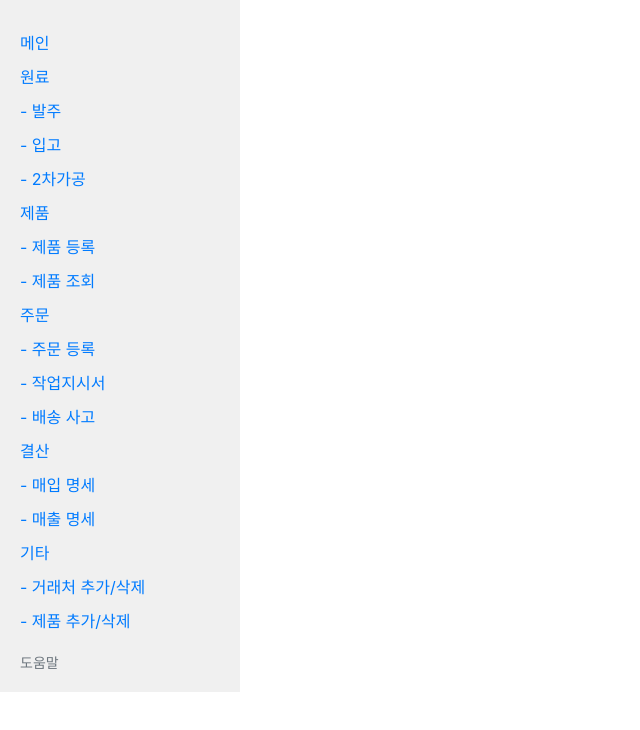
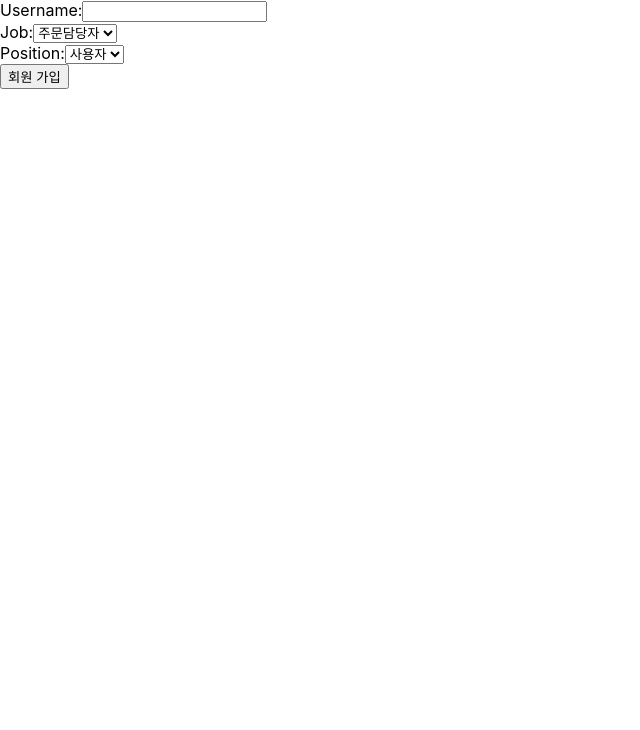
Before and after one commit to HIZENBERK/ai_bench, a React (Create React App) app in the folder meat/: page /signup in a window 1280 px wide. Shown: the top 730 px of the page, without its empty margins (0-640 px from the left). Built offline with nearby package versions, Linux system fonts and the light colour scheme.

Commit message:
로그인, 회원가입 서버와 연동

```diff
--- a/meat/package.json
+++ b/meat/package.json
@@ -6,6 +6,7 @@
     "@testing-library/jest-dom": "^5.17.0",
     "@testing-library/react": "^13.4.0",
     "@testing-library/user-event": "^13.5.0",
+    "axios": "^1.7.2",
     "chart.js": "^4.4.3",
     "react": "^18.3.1",
     "react-chartjs-2": "^5.2.0",
--- a/meat/src/App.js
+++ b/meat/src/App.js
@@ -8,6 +8,7 @@ import ProcurementPage from "./ProcurementPage";
 import IncomingPage from "./IncomingPage";
 import ProcessingPage from "./ProcessingPage";
 import RegisterPage from "./RegisterPage";
+import Signup from "./Signup";
 
 
 const App = () => {
@@ -15,6 +16,7 @@ const App = () => {
         <Router>
             <Routes>
                 <Route path="/" element={<LoginPage />} />
+                <Route path="/signup" element={<Signup />} />
                 <Route path="/*" element={<Menu />}>
                     <Route path="main" element={<Main />} />
                     <Route path="raw-material/procurement" element={<ProcurementPage />} />
--- a/meat/src/Login.js
+++ b/meat/src/Login.js
@@ -1,34 +1,63 @@
 // src/Login.js
 import React, { useState } from 'react';
 import { useNavigate } from 'react-router-dom';
+import axios from "axios";
+
+
 
 const Login = () => {
-    const [employeeId, setEmployeeId] = useState('');
+    const [empNo, setEmpNo] = useState('');
     const [password, setPassword] = useState('');
+    const [error, setError] = useState('');
+    const [success, setSuccess] = useState('');
     const navigate = useNavigate();
-
-    const handleLogin = () => {
+    const handleLogin =  async (e) => {
         // 로그인 로직을 여기에 추가할 수 있습니다.
         // 예: API 요청을 통해 사번과 비밀번호를 확인
+        e.preventDefault();
+        setError('');
+        setSuccess('');
+        if (empNo && password) {
+            try {
+                const response = await axios.post('http://localhost:8000/api/login/', {
+                    empNo,
+                    password
+                });
 
-        // 여기서는 단순히 메인 페이지로 이동하는 예시를 보여드립니다.
-        if (employeeId && password) {
-            navigate('/main');
+                localStorage.setItem('access_token', response.data.access);
+                localStorage.setItem('refresh_token', response.data.refresh);
+                setSuccess(`Logged in successfully! Welcome ${response.data.username}`);
+                navigate('/main')
+            } catch (error) {
+                if (error.response) {
+                    // 서버가 4xx 혹은 5xx 응답을 보냈을 경우
+                    setError(error.response.data.error || 'An error occurred.');
+                } else if (error.request) {
+                    // 요청이 전송되었으나 응답이 없을 경우
+                    setError('No response from server.');
+                } else {
+                    // 요청 설정 중에 문제가 발생한 경우
+                    setError('An error occurred on settings');
+                }
+            }
         } else {
             alert('사번과 비밀번호를 입력하세요.');
         }
     };
-
+    const handleSignupNavigation = () => {
+        navigate('/signup');
+    };
     return (
-        <div style={{ textAlign: 'center', marginTop: '50px' }}>
+        <div style={{textAlign: 'center', marginTop: '50px'}}>
             <h2>로그인</h2>
+            <form onSubmit={handleLogin}>
                 <div>
                     <input
+                        placeholder="사번"
                         type="text"
-                    placeholder="사번"
-                    value={employeeId}
-                    onChange={(e) => setEmployeeId(e.target.value)}
-                    style={{ padding: '10px', margin: '10px', width: '200px' }}
+                        value={empNo}
+                        style={{padding: '10px', margin: '10px', width: '200px'}}
+                        onChange={(e) => setEmpNo(e.target.value)}
                     />
                 </div>
                 <div>
@@ -36,13 +65,15 @@ const Login = () => {
                         type="password"
                         placeholder="비밀번호"
                         value={password}
+                        style={{padding: '10px', margin: '10px', width: '200px'}}
                         onChange={(e) => setPassword(e.target.value)}
-                    style={{ padding: '10px', margin: '10px', width: '200px' }}
                     />
                 </div>
-            <div>
-                <button onClick={handleLogin} style={{ padding: '10px 20px' }}>로그인</button>
-            </div>
+                <button type="submit" style={{padding: '10px 20px'}}>로그인</button>
+            </form>
+            {error && <div style={{color: 'red'}}>{error}</div>}
+            {success && <div style={{color: 'green'}}>{success}</div>}
+            <button onClick={handleSignupNavigation}>회원가입</button>
         </div>
     );
 };
--- a/meat/src/Main.js
+++ b/meat/src/Main.js
@@ -106,15 +106,13 @@ const Main = () => (
         </div>
         <div className="Main-container">
             <div className="item">
+
+            </div>
+            <div className="item">
                 <DataTable
                     headers={headers}
                     items={items} /* items props 보내기 */
                 />
-            </div>
-            <div className="item">
-                <PieChart
-                    data={data}
-                    labels={labels} />
             </div>
         </div>
     </div>
--- /dev/null
+++ b/meat/src/Signup.js
@@ -0,0 +1,77 @@
+// src/Login.js
+import React, { useState } from 'react';
+// import { useNavigate } from 'react-router-dom';
+import axios from "axios";
+
+
+
+const Signup = () => {
+    const [username, setUsername] = useState('');
+    const [job, setJob] = useState('OM'); // 기본값 설정
+    const [position, setPosition] = useState('U'); // 기본값 설정
+    const [error, setError] = useState('');
+    const [success, setSuccess] = useState('');
+    // const navigate = useNavigate();
+
+    const handleSignup = async (e) => {
+        e.preventDefault();
+        setError('');
+        setSuccess('');
+
+        try {
+            const response = await axios.post('http://localhost:8000/api/signup/', {
+                username,
+                Job: job,
+                Position: position
+            });
+
+            setSuccess(`가입이 완료되었습니다! 사원번호는 ${response.data.empNo}. 비밀번호는 ${response.data.password}. 분실 시 확인이 어렵습니다`);
+            // navigate('/Login');  // 회원가입 성공 시 /Login 경로로 이동
+        } catch (error) {
+            if (error.response) {
+                setError(error.response.data.error || 'An error occurred.');
+            } else if (error.request) {
+                setError('No response from server.');
+            } else {
+                setError('An error occurred.');
+            }
+        }
+    };
+
+    return (
+        <div>
+            <form onSubmit={handleSignup}>
+                <div>
+                    <label>Username:</label>
+                    <input
+                        type="text"
+                        value={username}
+                        onChange={(e) => setUsername(e.target.value)}
+                        required
+                    />
+                </div>
+                <div>
+                    <label>Job:</label>
+                    <select value={job} onChange={(e) => setJob(e.target.value)} required>
+                        <option value="OM">주문담당자</option>
+                        <option value="DM">해체담당자</option>
+                        <option value="WM">입고담당자</option>
+                    </select>
+                </div>
+                <div>
+                    <label>Position:</label>
+                    <select value={position} onChange={(e) => setPosition(e.target.value)} required>
+                        <option value="A">관리자</option>
+                        <option value="M">매니저</option>
+                        <option value="U">사용자</option>
+                    </select>
+                </div>
+                <button type="submit">회원 가입</button>
+            </form>
+            {error && <div style={{color: 'red'}}>{error}</div>}
+            {success && <div style={{color: 'green'}}>{success}</div>}
+        </div>
+    );
+};
+
+export default Signup;
```
Also changed, not shown: 1 other file (tests, documents, lock files or other folders). Lines whose indentation alone changed are shown as unchanged.
